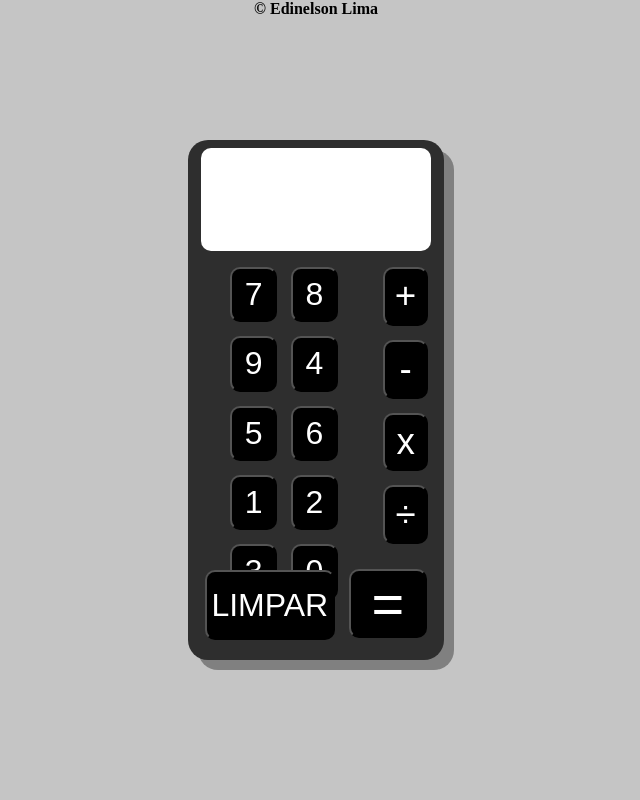
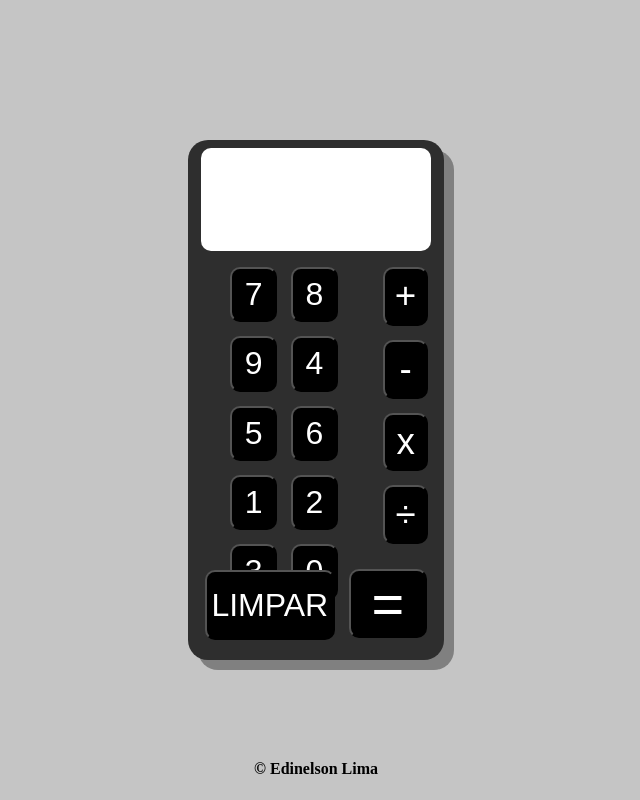
Before and after one commit to edinelsonslima/CalculadoraJs.github.io, a plain HTML site: page index.html in a window 1280 px wide. Shown: the whole page, without its empty margins (324-964 px from the left). Drawn offline with Linux system fonts and the light colour scheme.

Commit message:
Atulizando footer

```diff
--- a/css/index.css
+++ b/css/index.css
@@ -11,9 +11,9 @@ body{
 footer{
     text-align: center;
     width: 100%;
-    height: 30px;
+    height: 40px;
     position: absolute;
-    top: 0;
+    bottom: 0;
 }
 
 .centralizar{
```
